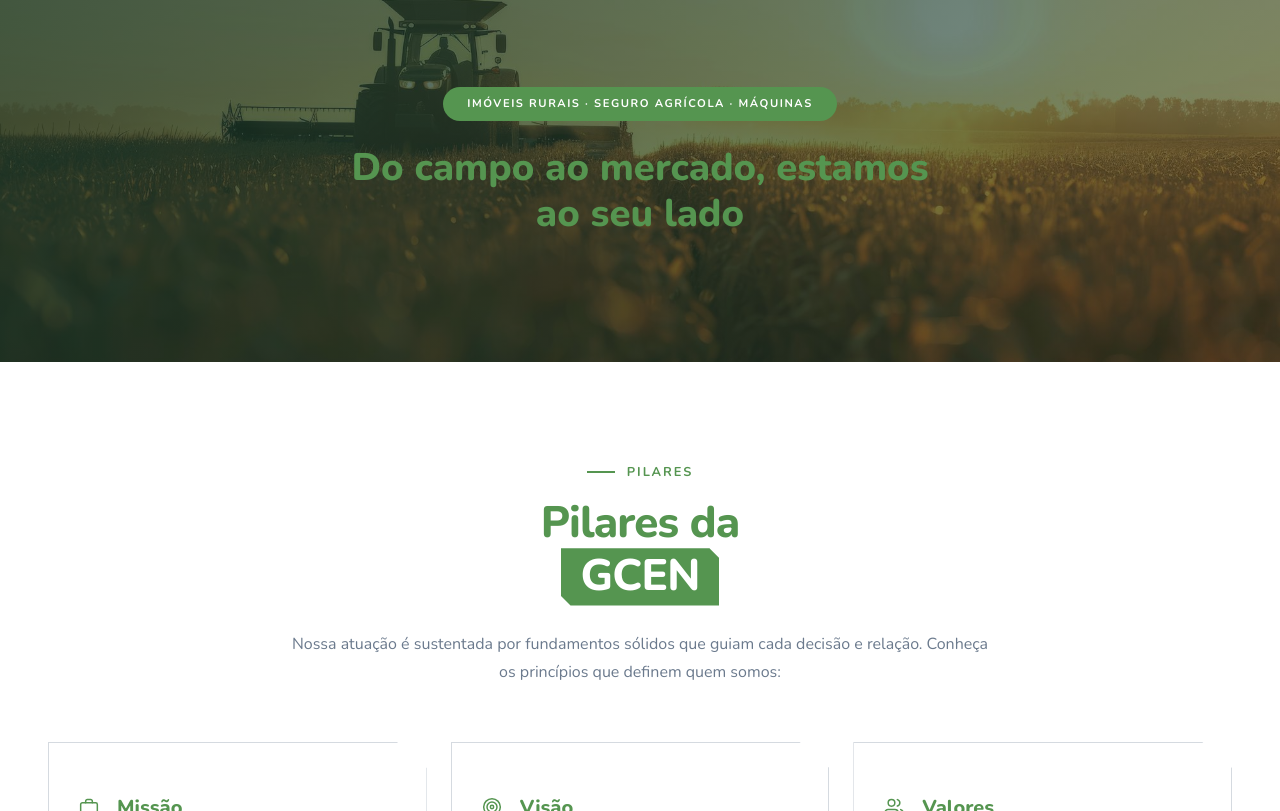
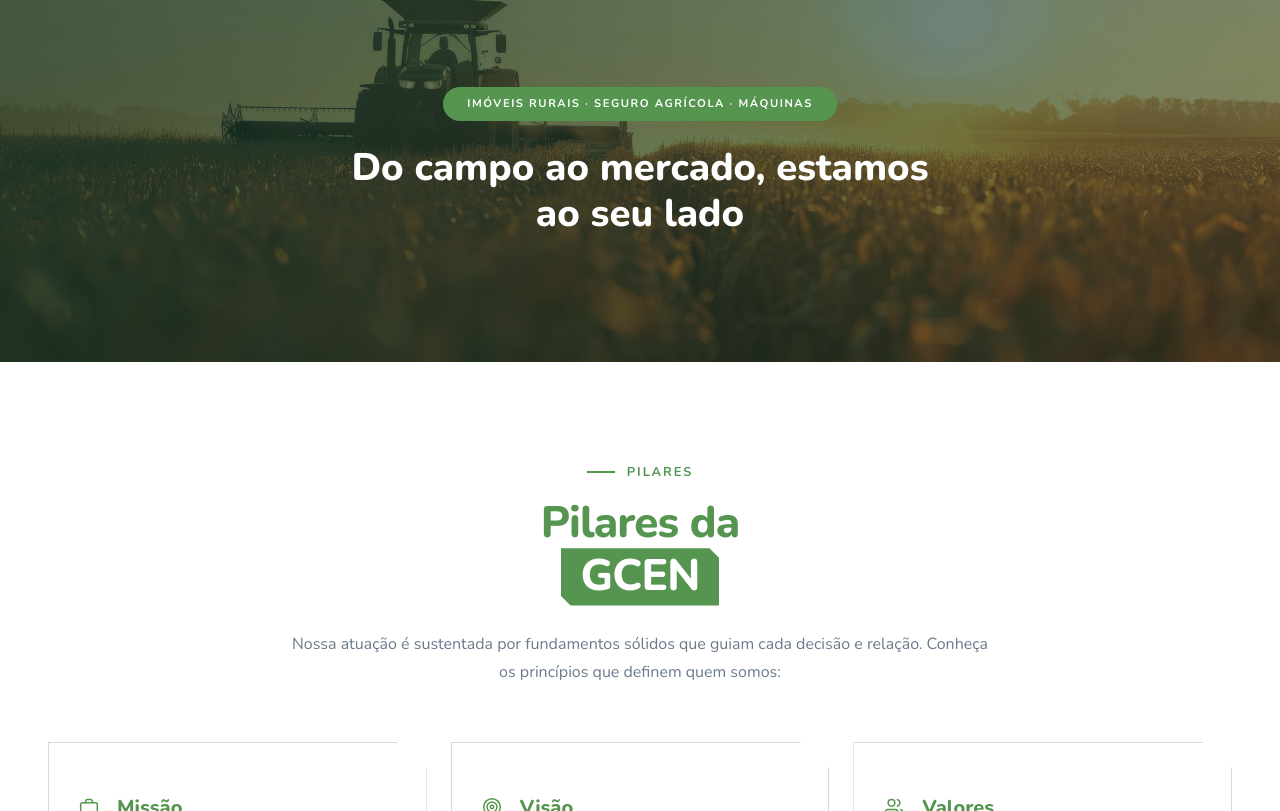
Before and after one commit to arthur-meireles/Gcen, a React (Vite) app: page / in a window 1280 px wide. Shown: the part 1709-2520 px from the top of the page. Built offline with nearby package versions, Linux system fonts and the light colour scheme.

Commit message:
fix: parallax title text color changed to white for better readability

```diff
--- a/src/components/ParallaxSection.css
+++ b/src/components/ParallaxSection.css
@@ -43,7 +43,7 @@
   font-family: var(--font-heading);
   font-size: clamp(1.5rem, 3vw, 2.5rem);
   font-weight: 800;
-  color: var(--color-green);
+  color: var(--color-white);
   max-width: 600px;
   line-height: 1.2;
 }
```
